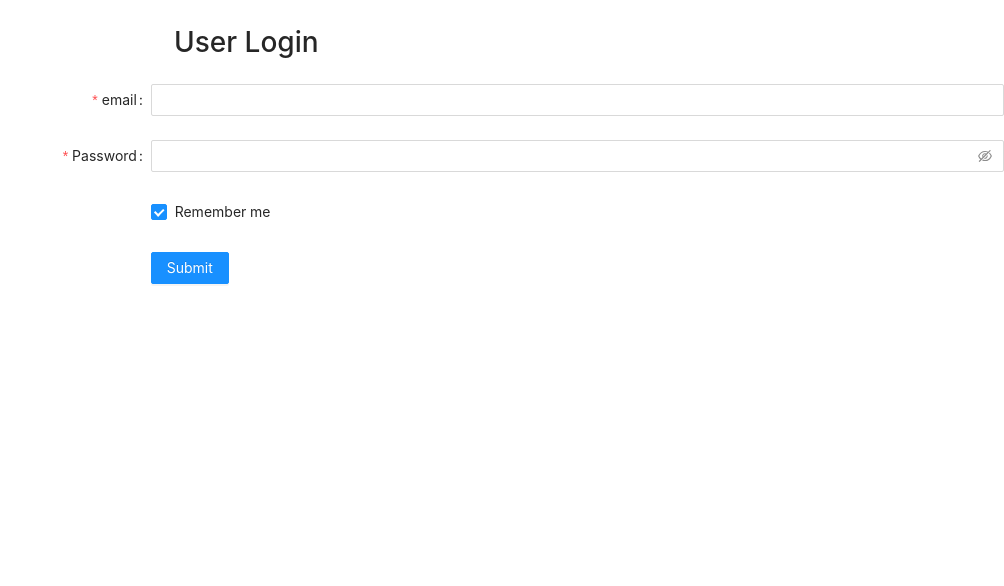
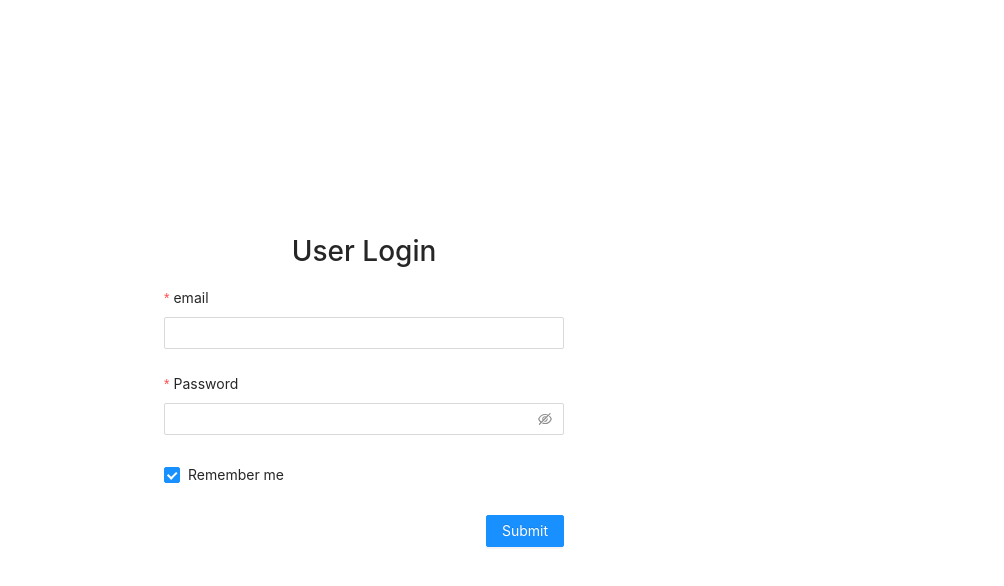
Before and after one commit to yashmiS/surge-assignment-frontend, a React (Create React App) app: page /login in a window 1280 px wide. Shown: the top 586 px of the page, without its empty margins (276-1280 px from the left). Built offline with nearby package versions, Linux system fonts and the light colour scheme; no server answers.

Commit message:
create nav bar

```diff
--- a/package.json
+++ b/package.json
@@ -10,9 +10,11 @@
     "antd": "^4.21.5",
     "react": "^18.2.0",
     "react-dom": "^18.2.0",
+    "react-icons": "^4.4.0",
     "react-router": "^6.3.0",
-    "react-router-dom": "^5.2.0",
+    "react-router-dom": "^5.3.3",
     "react-scripts": "5.0.1",
+    "styled-components": "^5.3.5",
     "web-vitals": "^2.1.4"
   },
   "scripts": {
--- /dev/null
+++ b/src/App.js
@@ -0,0 +1,25 @@
+import React from "react";
+import "./App.css";
+import Navbar from "./component/Navbar";
+import { BrowserRouter as Router, Switch, Route } from "react-router-dom";
+
+import Notes from "./wrappers/Notes";
+import UserDetails from "./wrappers/UserDetails";
+import Login from "./wrappers/Login";
+import UserList from "./wrappers/UserList";
+
+function App() {
+  return (
+    <Router>
+      <Navbar />
+      <Switch>
+        <Route path="/notes" component={Notes} />
+        <Route path="/user-details" component={UserDetails} />
+        <Route path="/user-list" component={UserList} />
+        <Route path="/login" component={Login} />
+      </Switch>
+    </Router>
+  );
+}
+
+export default App;
--- /dev/null
+++ b/src/component/Navbar/NavbarElements.js
@@ -0,0 +1,86 @@
+import { FaBars } from "react-icons/fa";
+import { NavLink as Link } from "react-router-dom";
+import styled from "styled-components";
+
+export const Nav = styled.nav`
+  background: #63d471;
+  height: 85px;
+  display: flex;
+  justify-content: space-between;
+  padding: 0.2rem calc((100vw - 1000px) / 2);
+  z-index: 12;
+  /* Third Nav */
+  /* justify-content: flex-start; */
+`;
+
+export const NavLink = styled(Link)`
+  color: #808080;
+  display: flex;
+  align-items: center;
+  text-decoration: none;
+  padding: 0 1rem;
+  height: 100%;
+  cursor: pointer;
+  &.active {
+    color: #000000;
+  }
+`;
+
+export const Bars = styled(FaBars)`
+  display: none;
+  color: #808080;
+  @media screen and (max-width: 768px) {
+    display: block;
+    position: absolute;
+    top: 0;
+    right: 0;
+    transform: translate(-100%, 75%);
+    font-size: 1.8rem;
+    cursor: pointer;
+  }
+`;
+
+export const NavMenu = styled.div`
+  display: flex;
+  align-items: center;
+  margin-right: -24px;
+  /* Second Nav */
+  /* margin-right: 24px; */
+  /* Third Nav */
+  /* width: 100vw;
+white-space: nowrap; */
+  @media screen and (max-width: 768px) {
+    display: none;
+  }
+`;
+
+export const NavBtn = styled.nav`
+  display: flex;
+  align-items: center;
+  margin-right: 24px;
+  /* Third Nav */
+  /* justify-content: flex-end;
+width: 100vw; */
+  @media screen and (max-width: 768px) {
+    display: none;
+  }
+`;
+
+export const NavBtnLink = styled(Link)`
+  border-radius: 4px;
+  background: #808080;
+  padding: 10px 22px;
+  color: #000000;
+  outline: none;
+  border: none;
+  cursor: pointer;
+  transition: all 0.2s ease-in-out;
+  text-decoration: none;
+  /* Second Nav */
+  margin-left: 24px;
+  &:hover {
+    transition: all 0.2s ease-in-out;
+    background: #fff;
+    color: #808080;
+  }
+`;
--- /dev/null
+++ b/src/component/Navbar/index.js
@@ -0,0 +1,36 @@
+import React from "react";
+import {
+  Nav,
+  NavLink,
+  Bars,
+  NavMenu,
+  NavBtn,
+  NavBtnLink,
+} from "./NavbarElements";
+
+const Navbar = () => {
+  return (
+    <>
+      <Nav>
+        <Bars />
+
+        <NavMenu>
+          <NavLink to="/user-details" activeStyle>
+            User Details
+          </NavLink>
+          <NavLink to="/notes" activeStyle>
+            Notes
+          </NavLink>
+          <NavLink to="/user-list" activeStyle>
+            User List
+          </NavLink>
+        </NavMenu>
+        <NavBtn>
+          <NavBtnLink to="/login">Sign In</NavBtnLink>
+        </NavBtn>
+      </Nav>
+    </>
+  );
+};
+
+export default Navbar;
--- /dev/null
+++ b/src/component/middleAlignWrapper.js
@@ -0,0 +1,16 @@
+function Wrapper({ children }) {
+  return (
+    <div
+      style={{
+        display: "flex",
+        alignItems: "center",
+        justifyContent: "center",
+        height: "100vh",
+      }}
+    >
+      {children}
+    </div>
+  );
+}
+
+export default Wrapper;
--- a/src/index.js
+++ b/src/index.js
@@ -1,7 +1,7 @@
 import React from "react";
 import ReactDOM from "react-dom/client";
 import "./index.css";
-
+import App from "./App";
 import reportWebVitals from "./reportWebVitals";
 import Login from "./wrappers/Login";
 import { BrowserRouter, Route, Switch } from "react-router-dom";
@@ -16,6 +16,10 @@ root.render(
       <Switch>
         <Route exact path={"/login"}>
           <Login />
+        </Route>
+
+        <Route exact path={"/app"}>
+          <App />
         </Route>
         <Route exact path={"/notes"}>
           <Notes />
--- a/src/styles/user.css
+++ /dev/null
@@ -1,6 +0,0 @@
-.form {
-  margin-left: 450px;
-  margin-top: 20px;
-  margin-bottom: 20px;
-  margin-right: 180px;
-}
--- a/src/wrappers/Login.js
+++ b/src/wrappers/Login.js
@@ -1,5 +1,6 @@
 import { Button, Checkbox, Form, Input } from "antd";
 import React from "react";
+import Wrapper from "../component/middleAlignWrapper";
 import "../App.css";
 
 const Login = () => {
@@ -11,23 +12,28 @@ const Login = () => {
     console.log("Failed:", errorInfo);
   };
 
+  fetch("http://localhost:8080/api/auth/signin", {
+    method: "POST",
+    headers: {
+      "Content-Type": "application/json",
+    },
+    body: JSON.stringify(),
+  }).then((data) => data.json());
+
   return (
+    <Wrapper>
       <Form
+        style={{ width: "400px" }}
         name="basic"
-      labelCol={{
-        span: 8,
-      }}
-      wrapperCol={{
-        span: 16,
-      }}
         initialValues={{
           remember: true,
         }}
         onFinish={onFinish}
         onFinishFailed={onFinishFailed}
         autoComplete="off"
+        layout="vertical"
       >
-      <div className="form">
+        <div style={{ textAlign: "center" }}>
           <h1>User Login</h1>
         </div>
         <Form.Item
@@ -56,28 +62,17 @@ const Login = () => {
           <Input.Password />
         </Form.Item>
 
-      <Form.Item
-        name="remember"
-        valuePropName="checked"
-        wrapperCol={{
-          offset: 8,
-          span: 16,
-        }}
-      >
+        <Form.Item name="remember" valuePropName="checked">
           <Checkbox>Remember me</Checkbox>
         </Form.Item>
 
-      <Form.Item
-        wrapperCol={{
-          offset: 8,
-          span: 16,
-        }}
-      >
+        <Form.Item style={{ textAlign: "right" }}>
           <Button type="primary" htmlType="submit">
             Submit
           </Button>
         </Form.Item>
       </Form>
+    </Wrapper>
   );
 };
 
--- a/src/wrappers/UserDetails.js
+++ b/src/wrappers/UserDetails.js
@@ -1,7 +1,7 @@
 import { DatePicker, Form, Input, Select, Button, Radio } from "antd";
 import React, { useState } from "react";
 import "../App.css";
-import "../styles/user.css";
+import Wrapper from "../component/middleAlignWrapper";
 
 const UserDetails = () => {
   const [componentSize, setComponentSize] = useState("default");
@@ -11,7 +11,9 @@ const UserDetails = () => {
   };
 
   return (
+    <Wrapper>
       <Form
+        style={{ width: "800px" }}
         labelCol={{
           span: 4,
         }}
@@ -25,7 +27,7 @@ const UserDetails = () => {
         onValuesChange={onFormLayoutChange}
         size={componentSize}
       >
-      <div className="form">
+        <div style={{ textAlign: "center" }}>
           <h1>User Information</h1>
         </div>
         <Form.Item label="ID">
@@ -62,17 +64,13 @@ const UserDetails = () => {
           </Select>
         </Form.Item>
 
-      <Form.Item
-        wrapperCol={{
-          offset: 8,
-          span: 16,
-        }}
-      >
+        <Form.Item style={{ textAlign: "right" }}>
           <Button type="primary" htmlType="submit">
             Submit
           </Button>
         </Form.Item>
       </Form>
+    </Wrapper>
   );
 };
 
--- a/src/wrappers/UserList.js
+++ b/src/wrappers/UserList.js
@@ -1,6 +1,5 @@
 import { Button, Form, Input, Popconfirm, Table } from "antd";
 import React, { useContext, useEffect, useRef, useState } from "react";
-import "../styles/user.css";
 
 const EditableContext = React.createContext(null);
 const EditableRow = ({ index, ...props }) => {
```
Also changed, not shown: 1 other file (tests, documents, lock files or other folders). Lines whose indentation alone changed are shown as unchanged.
